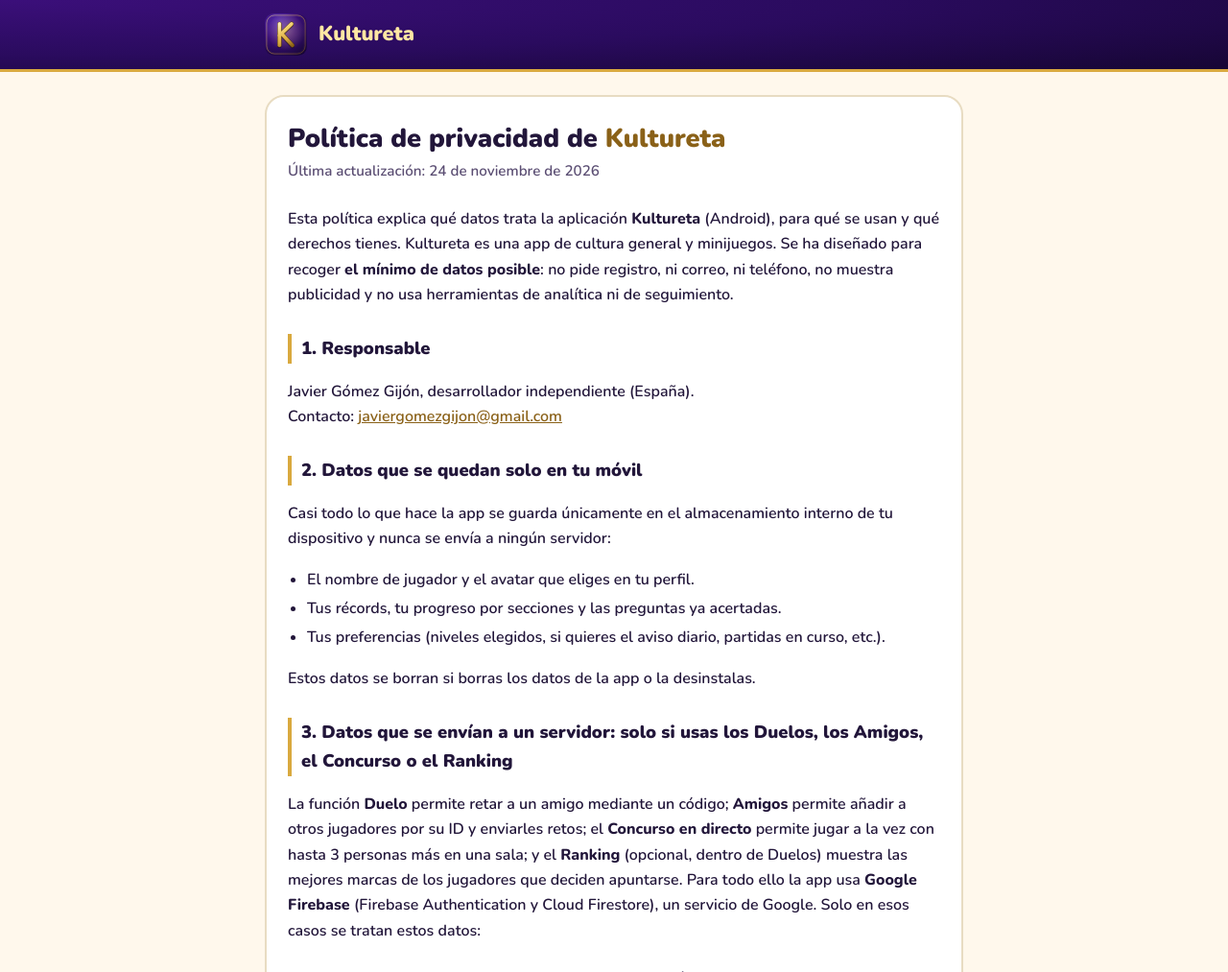
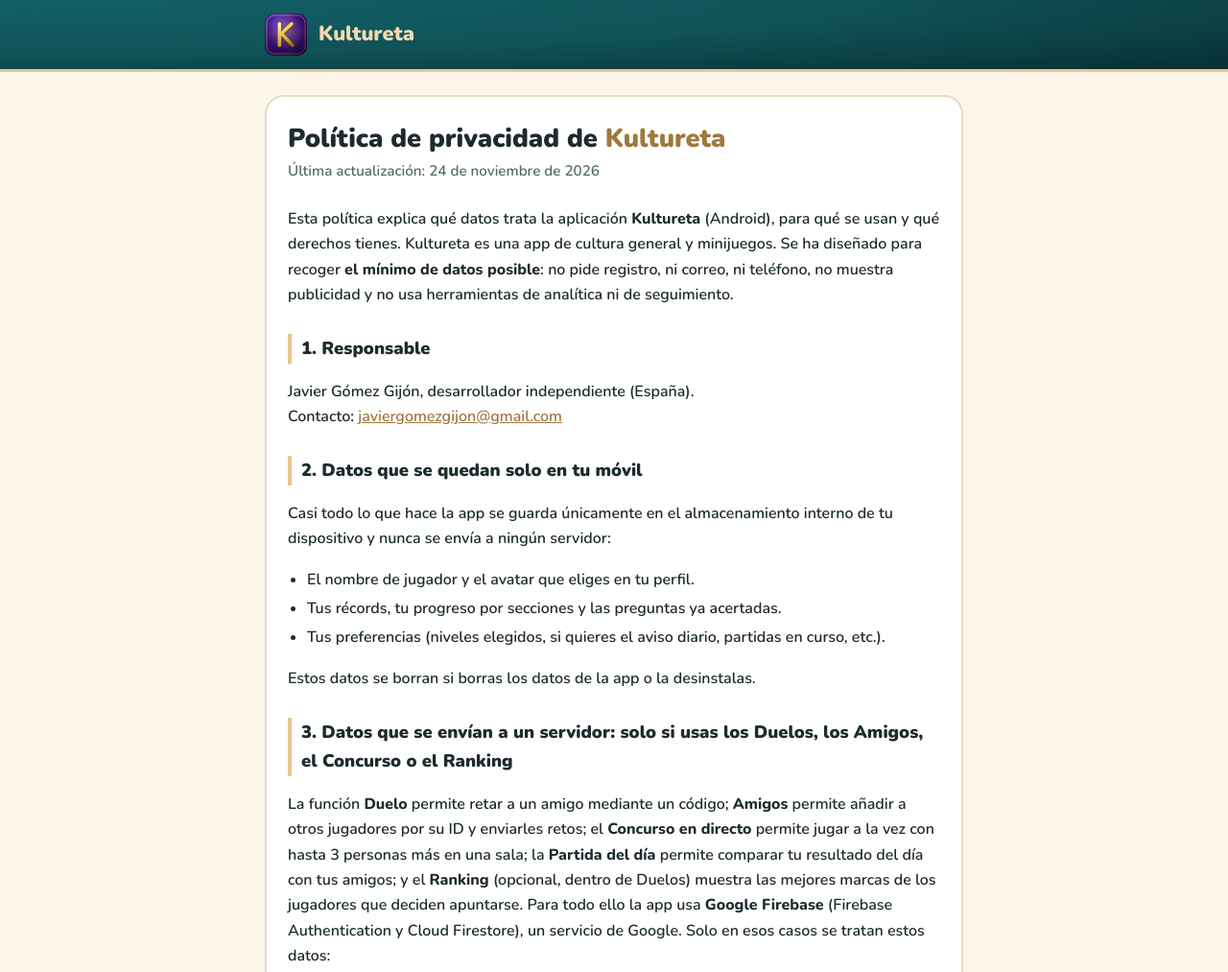
Before and after one commit to Javiergg00/kultureta-privacidad, a plain HTML site: page index.html in a window 1280 px wide. Shown: the top 1013 px of the page at 96% size. Drawn offline with nearby package versions, Linux system fonts and the light colour scheme.

Commit message:
Update index.html

```diff
--- a/index.html
+++ b/index.html
@@ -7,18 +7,18 @@
 <link rel="icon" type="image/svg+xml" href="logo.svg">
 <link rel="icon" type="image/png" sizes="32x32" href="icon-32.png">
 <link rel="apple-touch-icon" href="icon-180.png">
-<meta name="theme-color" content="#1A0838">
+<meta name="theme-color" content="#0A3B3F">
 <link rel="preconnect" href="https://fonts.googleapis.com">
 <link href="https://fonts.googleapis.com/css2?family=Nunito:wght@600;800;900&display=swap" rel="stylesheet">
 <style>
-  :root { --bg:#FFF8EC; --card:#fff; --text:#22163A; --text2:#5B4E73; --accent:#8A6118; --line:#E8DCC2; --oro:#D9A93F; }
-  @media (prefers-color-scheme: dark) { :root { --bg:#120826; --card:#1E1238; --text:#FFF8EC; --text2:#BDB0D6; --accent:#FFE7A3; --line:#3A2A5E; } }
+  :root { --bg:#FBF5EA; --card:#fff; --text:#1D2B2E; --text2:#566A6C; --accent:#A0773F; --line:#E7DCC6; --oro:#E9C58F; }
+  @media (prefers-color-scheme: dark) { :root { --bg:#071F22; --card:#0F2E31; --text:#FBF5EA; --text2:#A9C1BF; --accent:#F3D9AE; --line:#24504F; } }
   * { box-sizing: border-box; }
   body { margin:0; background:var(--bg); color:var(--text); font:600 16px/1.65 'Nunito', system-ui,-apple-system,"Segoe UI",Roboto,sans-serif; }
-  .bar { background: radial-gradient(140% 160% at 0% 0%, #3B0F7A 0%, #2A0B5E 50%, #14052F 100%); border-bottom:3px solid var(--oro); }
+  .bar { background: radial-gradient(140% 160% at 0% 0%, #136168 0%, #0F5257 50%, #072B2E 100%); border-bottom:3px solid var(--oro); }
   .bar div { max-width:760px; margin:0 auto; padding:14px 16px; display:flex; align-items:center; gap:12px; }
   .bar img { width:44px; height:44px; }
-  .bar b { font-weight:900; font-size:1.35rem; color:#FFE7A3; }
+  .bar b { font-weight:900; font-size:1.35rem; color:#F3D9AE; }
   main { max-width:760px; margin:0 auto; padding:24px 16px 64px; }
   .card { background:var(--card); border:2px solid var(--line); border-radius:20px; padding:28px 22px; }
   h1 { font-weight:900; font-size:1.7rem; line-height:1.2; margin:0 0 4px; }
@@ -58,7 +58,7 @@ Contacto: <a href="mailto:javiergomezgijon@gmail.com">javiergomezgijon@gmail.com
 <p>Estos datos se borran si borras los datos de la app o la desinstalas.</p>
 
 <h2>3. Datos que se envían a un servidor: solo si usas los Duelos, los Amigos, el Concurso o el Ranking</h2>
-<p>La función <b>Duelo</b> permite retar a un amigo mediante un código; <b>Amigos</b> permite añadir a otros jugadores por su ID y enviarles retos; el <b>Concurso en directo</b> permite jugar a la vez con hasta 3 personas más en una sala; y el <b>Ranking</b> (opcional, dentro de Duelos) muestra las mejores marcas de los jugadores que deciden apuntarse. Para todo ello la app usa <b>Google Firebase</b> (Firebase Authentication y Cloud Firestore), un servicio de Google. Solo en esos casos se tratan estos datos:</p>
+<p>La función <b>Duelo</b> permite retar a un amigo mediante un código; <b>Amigos</b> permite añadir a otros jugadores por su ID y enviarles retos; el <b>Concurso en directo</b> permite jugar a la vez con hasta 3 personas más en una sala; la <b>Partida del día</b> permite comparar tu resultado del día con tus amigos; y el <b>Ranking</b> (opcional, dentro de Duelos) muestra las mejores marcas de los jugadores que deciden apuntarse. Para todo ello la app usa <b>Google Firebase</b> (Firebase Authentication y Cloud Firestore), un servicio de Google. Solo en esos casos se tratan estos datos:</p>
 <table>
   <tr><th>Dato</th><th>Para qué</th></tr>
   <tr><td>Un identificador anónimo de sesión (creado por Firebase) y un identificador aleatorio de jugador generado por la app</td><td>Saber qué resultados son de cada jugador y proteger los duelos para que solo los participantes puedan modificarlos. No están ligados a tu nombre real ni a tu cuenta de Google.</td></tr>
@@ -68,6 +68,7 @@ Contacto: <a href="mailto:javiergomezgijon@gmail.com">javiergomezgijon@gmail.com
   <tr><td><b>Solo si usas Amigos:</b> tu lista de amigos, las solicitudes enviadas y recibidas, los jugadores que bloqueas y los retos que envías o recibes (quién lo envía, a quién, el código y la fecha)</td><td>Que puedas añadir amigos, retarles y recibir sus retos dentro de la app.</td></tr>
   <tr><td><b>Solo si juegas un Concurso en directo:</b> tu nombre, tu avatar, tus respuestas y tu puntuación en la sala, y una señal periódica de que sigues conectado</td><td>Que la partida funcione a la vez en todos los móviles y saber quién gana.</td></tr>
   <tr><td><b>Solo si creas una copia de seguridad:</b> una copia de tu progreso guardado en la app (nombre, avatar, ID de jugador, récords, racha, progreso y ajustes) y los ID de tus amigos</td><td>Que puedas recuperar tu progreso en otro móvil con tu código de recuperación.</td></tr>
+  <tr><td><b>Solo si terminas la Partida del día y tienes amigos o estás en el Ranking:</b> tu nombre, tu avatar, tu ID de jugador, el tema del día, cuántas preguntas acertaste, el tiempo que tardaste y la fecha</td><td>Que tus amigos vean qué tal te ha ido hoy y, si estás en el Ranking, aparecer en el ranking del día (solo con tu nombre, tu avatar y tu resultado).</td></tr>
   <tr><td><b>Solo si te apuntas al Ranking:</b> tu nombre de jugador y tu mejor marca en cada juego y nivel, con su fecha</td><td>Mostrarlos en el ranking público, visible para todos los jugadores de Kultureta. Puedes usar un apodo.</td></tr>
   <tr><td><b>Solo si denuncias un nombre del Ranking:</b> el nombre denunciado y tu identificador anónimo</td><td>Revisar nombres ofensivos y retirarlos.</td></tr>
 </table>
```
